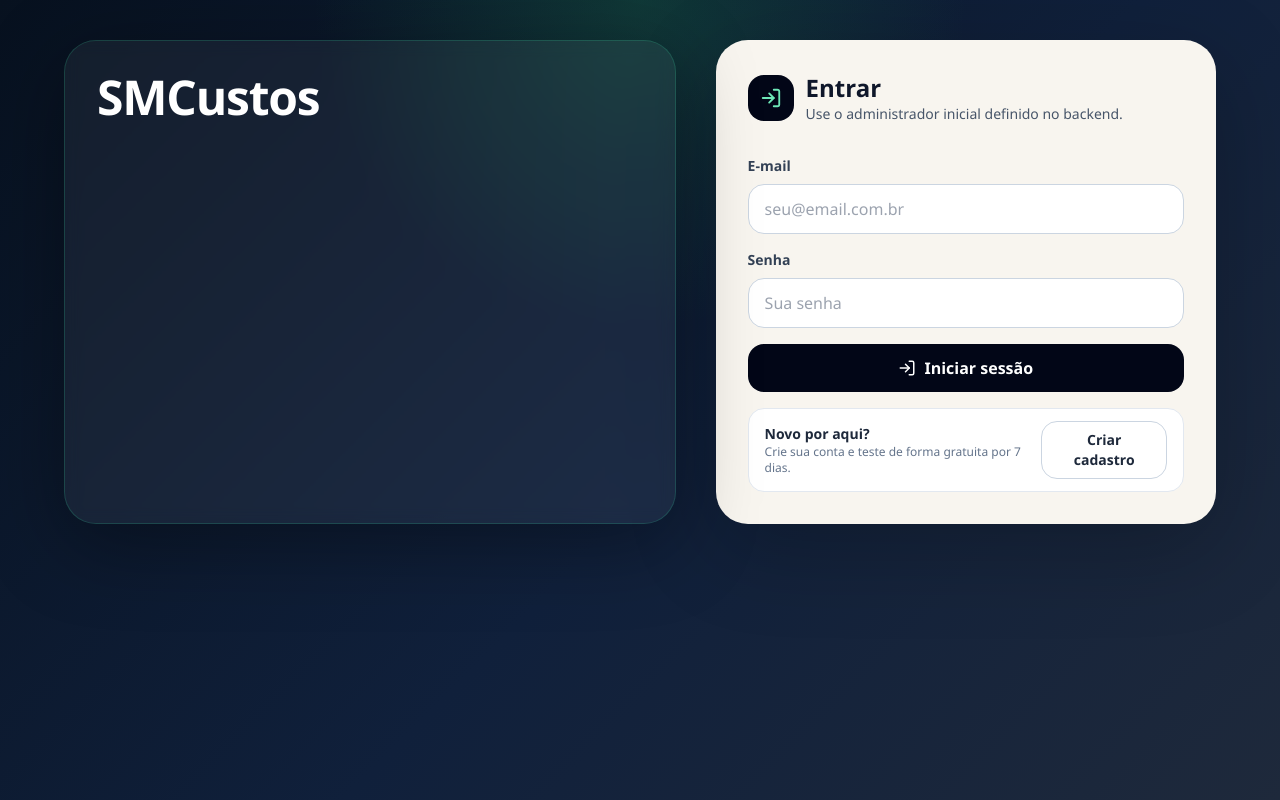
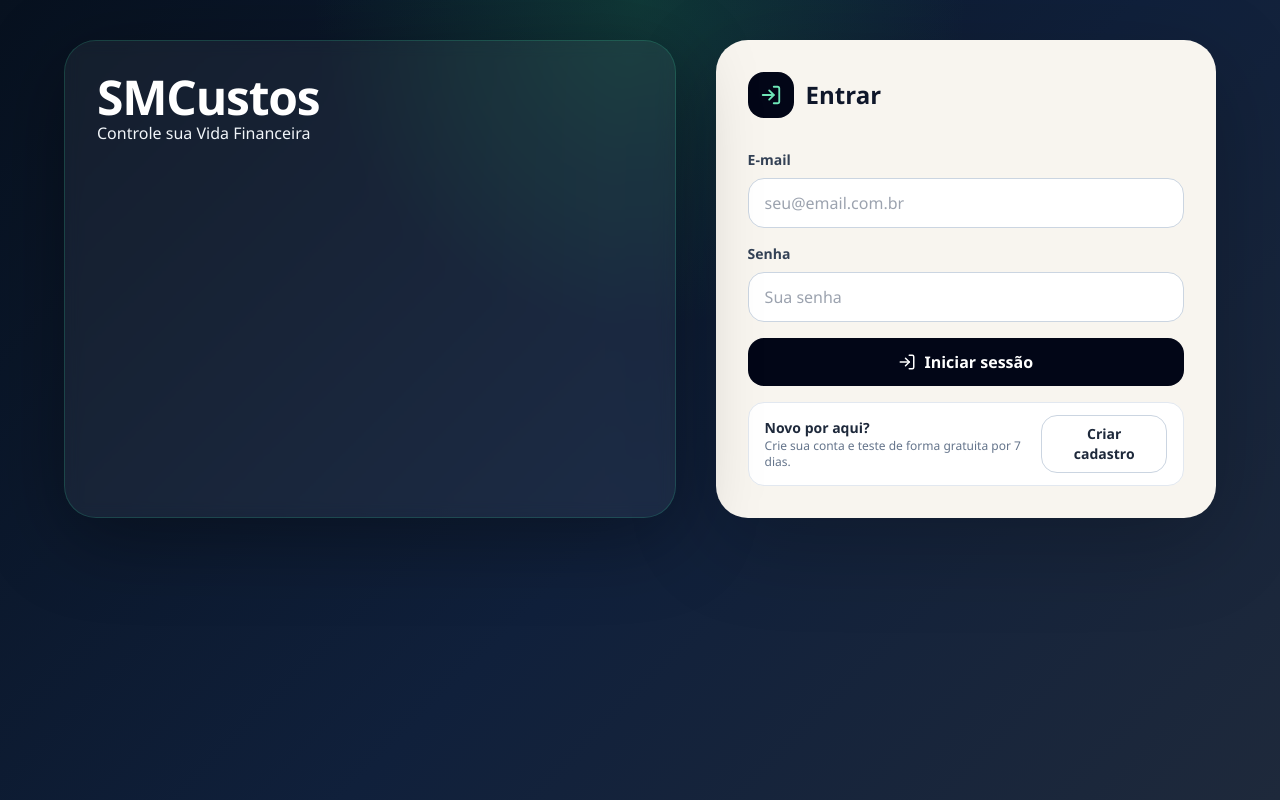
Before and after one commit to samuelrnascimento/controle-contas, a React (Create React App) app in the folder frontend/: page / in a window 1280 px wide. Built offline with nearby package versions, Linux system fonts and the light colour scheme; the HTML template or start-up script is replaced by a standard one.

Commit message:
ajuste textos

```diff
--- a/frontend/src/App.js
+++ b/frontend/src/App.js
@@ -1698,6 +1698,7 @@ const FinanceApp = () => {
           <section className="rounded-[32px] border border-emerald-400/20 bg-white/5 p-8 shadow-[0_20px_80px_rgba(0,0,0,0.35)] backdrop-blur">
             <h1 className="max-w-xl text-5xl font-black tracking-tight text-white">
               SMCustos</h1>
+              <p>Controle sua Vida Financeira</p>
           </section>
 
           <section className="rounded-[32px] bg-[#f8f5ef] p-8 text-slate-900 shadow-[0_24px_90px_rgba(0,0,0,0.22)]">
@@ -1707,7 +1708,6 @@ const FinanceApp = () => {
               </div>
               <div>
                 <h2 className="text-2xl font-bold">Entrar</h2>
-                <p className="text-sm text-slate-600">Use o administrador inicial definido no backend.</p>
               </div>
             </div>
 
```
